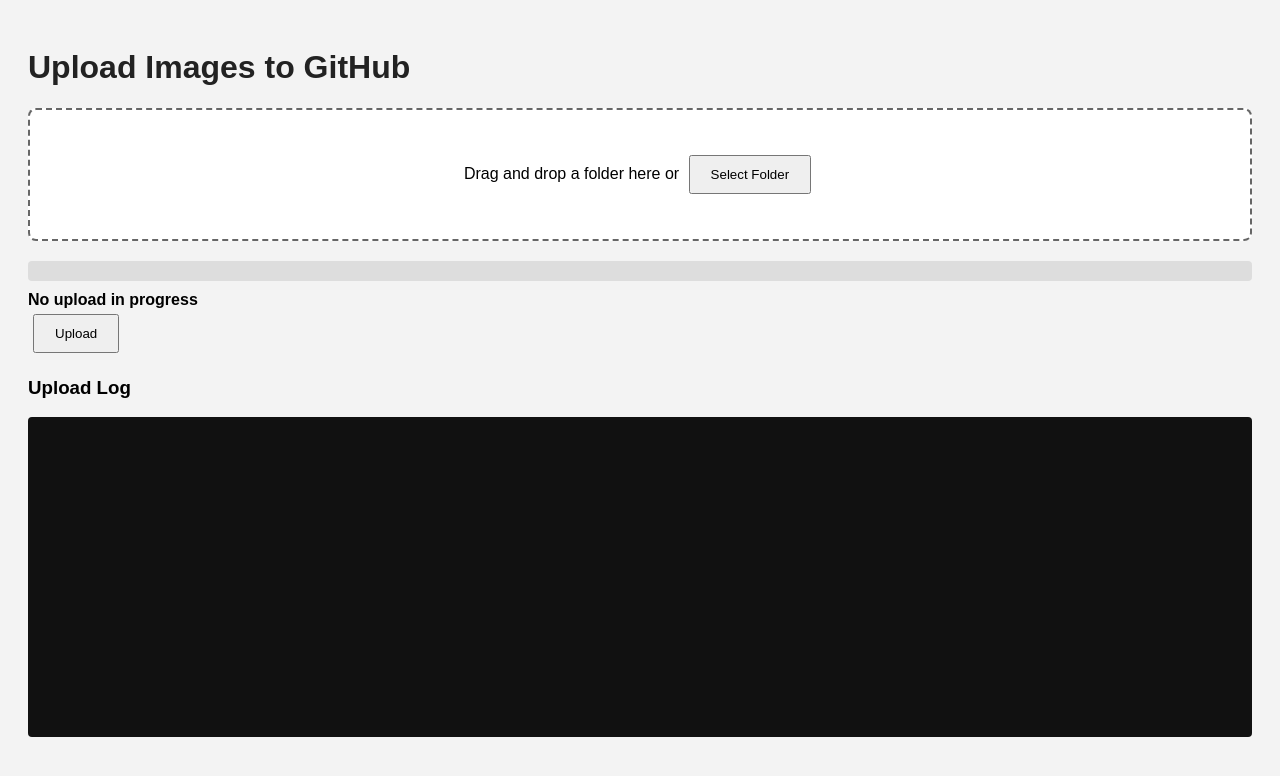
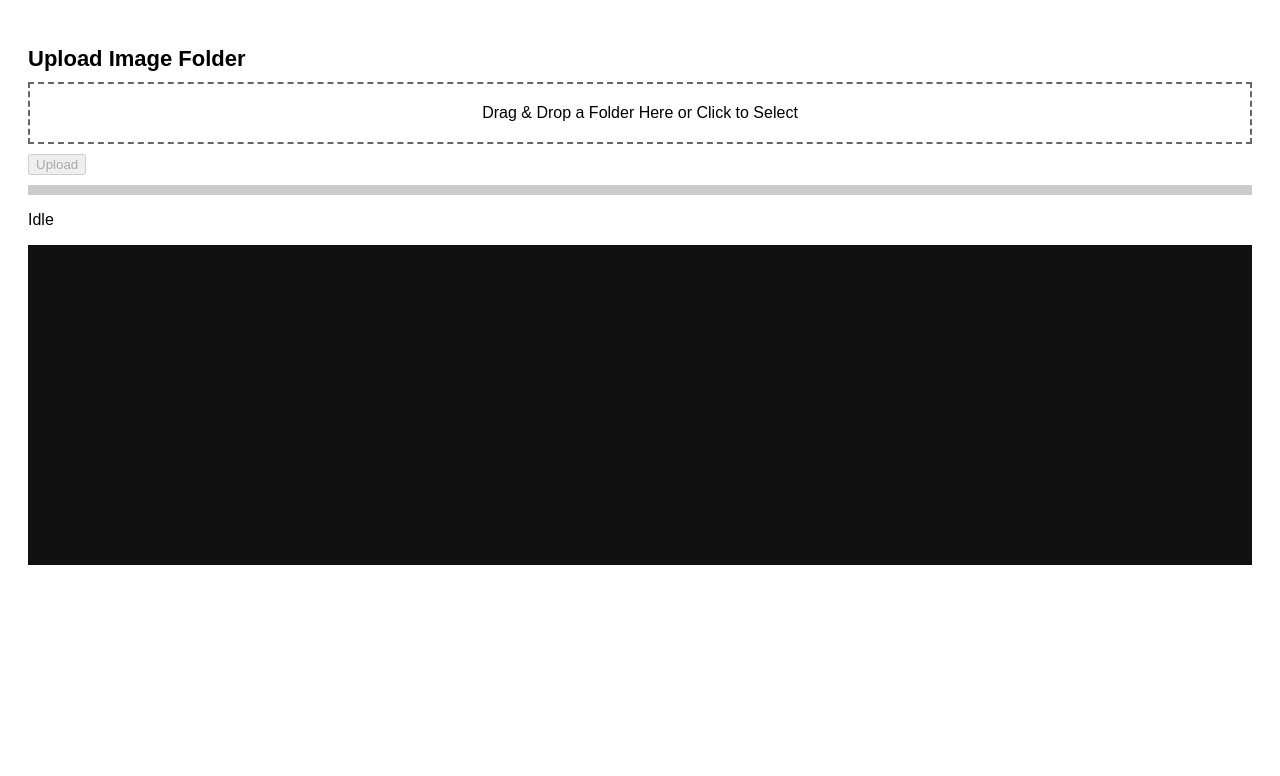
Before and after one commit to ampedcoreglobal/Image_Hosting_1, a plain HTML site: page index.html in a window 1280 px wide. Drawn offline with Linux system fonts and the light colour scheme.

Commit message:
Update index.html

```diff
--- a/index.html
+++ b/index.html
@@ -3,73 +3,87 @@
 <head>
   <meta charset="UTF-8">
   <meta name="viewport" content="width=device-width, initial-scale=1.0">
-  <title>Upload Images to GitHub</title>
+  <title>Upload Image Folder</title>
   <style>
-    body { font-family: Arial, sans-serif; padding: 20px; background: #f3f3f3; }
-    h1 { color: #222; }
+    body { font-family: Arial, sans-serif; padding: 20px; }
+    h2 { font-size: 22px; margin-bottom: 10px; }
     #dropzone {
-      border: 2px dashed #666; padding: 40px; text-align: center;
-      background: #fff; margin-bottom: 20px; border-radius: 8px;
+      border: 2px dashed #666;
+      padding: 20px;
+      text-align: center;
+      margin-bottom: 10px;
     }
-    #fileInput { display: none; }
-    #progressBarContainer { width: 100%; background: #ddd; height: 20px; border-radius: 4px; margin: 10px 0; }
-    #progressBar { height: 100%; width: 0%; background: #4caf50; border-radius: 4px; transition: width 0.3s; }
-    #status { margin-top: 10px; font-weight: bold; }
-    #log { white-space: pre-wrap; background: #111; color: #0f0; padding: 10px; border-radius: 4px; height: 300px; overflow-y: auto; font-family: monospace; }
-    button { padding: 10px 20px; margin: 5px; }
+    #log {
+      background: #111;
+      color: #0f0;
+      padding: 10px;
+      white-space: pre-wrap;
+      height: 300px;
+      overflow-y: auto;
+      margin-top: 10px;
+    }
+    #progressBar {
+      width: 0%;
+      height: 10px;
+      background: green;
+      margin-top: 5px;
+    }
   </style>
 </head>
 <body>
-
-  <h1>Upload Images to GitHub</h1>
-  <div id="dropzone">Drag and drop a folder here or <button onclick="fileInput.click()">Select Folder</button></div>
-  <input type="file" id="fileInput" webkitdirectory directory multiple>
-
-  <div id="progressBarContainer"><div id="progressBar"></div></div>
-  <div id="status">No upload in progress</div>
-  <button id="submitBtn">Upload</button>
-
-  <h3>Upload Log</h3>
+  <h2>Upload Image Folder</h2>
+  <div id="dropzone">Drag & Drop a Folder Here or Click to Select</div>
+  <input type="file" id="folderInput" webkitdirectory multiple hidden>
+  <button id="submitBtn" disabled>Upload</button>
+  <div style="background:#ccc;height:10px;width:100%;margin-top:10px;">
+    <div id="progressBar"></div>
+  </div>
+  <p id="status">Idle</p>
   <div id="log"></div>
 
   <script>
+    const dropzone = document.getElementById('dropzone');
+    const folderInput = document.getElementById('folderInput');
+    const submitBtn = document.getElementById('submitBtn');
+    const log = document.getElementById('log');
+    const status = document.getElementById('status');
+    const progressBar = document.getElementById('progressBar');
+
     const repoOwner = "ampedcoreglobal";
     const repoName = "Image_Hosting_1";
     const branch = "main";
-    const token = "YOUR_GITHUB_TOKEN"; // 🔑 Personal Access Token with repo rights
+    const token = "YOUR_GITHUB_TOKEN"; // Replace with real token or serverless secret
 
-    const dropzone = document.getElementById('dropzone');
-    const fileInput = document.getElementById('fileInput');
-    const submitBtn = document.getElementById('submitBtn');
-    const progressBar = document.getElementById('progressBar');
-    const status = document.getElementById('status');
-    const log = document.getElementById('log');
     let files = [];
 
     function logMessage(msg) {
-      log.innerText += msg + "\n";
+      log.textContent += msg + "\n";
       log.scrollTop = log.scrollHeight;
     }
 
-    dropzone.addEventListener('dragover', (e) => {
+    dropzone.addEventListener('click', () => folderInput.click());
+
+    dropzone.addEventListener('dragover', e => {
       e.preventDefault();
-      dropzone.style.borderColor = "#4caf50";
+      dropzone.style.background = "#eef";
     });
 
     dropzone.addEventListener('dragleave', () => {
-      dropzone.style.borderColor = "#666";
+      dropzone.style.background = "";
     });
 
-    dropzone.addEventListener('drop', (e) => {
+    dropzone.addEventListener('drop', e => {
       e.preventDefault();
       files = [...e.dataTransfer.files];
-      dropzone.style.borderColor = "#666";
-      status.innerText = `${files.length} files ready to upload`;
+      submitBtn.disabled = !files.length;
+      dropzone.style.background = "";
+      status.innerText = `${files.length} files ready.`;
     });
 
-    fileInput.addEventListener('change', (e) => {
+    folderInput.addEventListener('change', e => {
       files = [...e.target.files];
-      status.innerText = `${files.length} files ready to upload`;
+      submitBtn.disabled = !files.length;
+      status.innerText = `${files.length} files ready.`;
     });
 
     submitBtn.addEventListener('click', async () => {
@@ -96,12 +110,14 @@
           logMessage(`\n📂 Processing folder: ${folderName}`);
         }
 
+        // ✅ Log immediately like terminal
         logMessage(`[UPLOAD] ${file.webkitRelativePath}`);
 
         const arrayBuffer = await file.arrayBuffer();
         const content = btoa(String.fromCharCode(...new Uint8Array(arrayBuffer)));
         const path = `source_images/${file.webkitRelativePath}`;
 
+        try {
           await fetch(`https://api.github.com/repos/${repoOwner}/${repoName}/contents/${path}`, {
             method: "PUT",
             headers: {
@@ -116,17 +132,22 @@
           });
 
           uploaded++;
+        } catch (err) {
+          logMessage(`❌ ERROR uploading ${file.name}: ${err}`);
+        }
+
         let progress = Math.round((count / files.length) * 100);
         progressBar.style.width = progress + "%";
         status.innerText = `Uploading... ${count}/${files.length}`;
 
-        await new Promise(r => setTimeout(r, 0));
+        // ✅ Force UI update
+        await new Promise(r => setTimeout(r, 50));
       }
 
       logMessage(`\n📸 Uploaded ${uploaded} images for SKUs: ${Object.keys(folders).join(", ")}`);
       status.innerText = `✅ Upload complete! ${uploaded} images.`;
 
-      // ✅ Trigger GitHub Action to process images
+      // ✅ Trigger GitHub Action after upload
       logMessage("\n🔄 Triggering GitHub Action to process images...");
       await fetch(`https://api.github.com/repos/${repoOwner}/${repoName}/dispatches`, {
         method: "POST",
@@ -140,6 +161,5 @@
       submitBtn.disabled = false;
     });
   </script>
-
 </body>
 </html>
```
Lines whose indentation alone changed are shown as unchanged.
